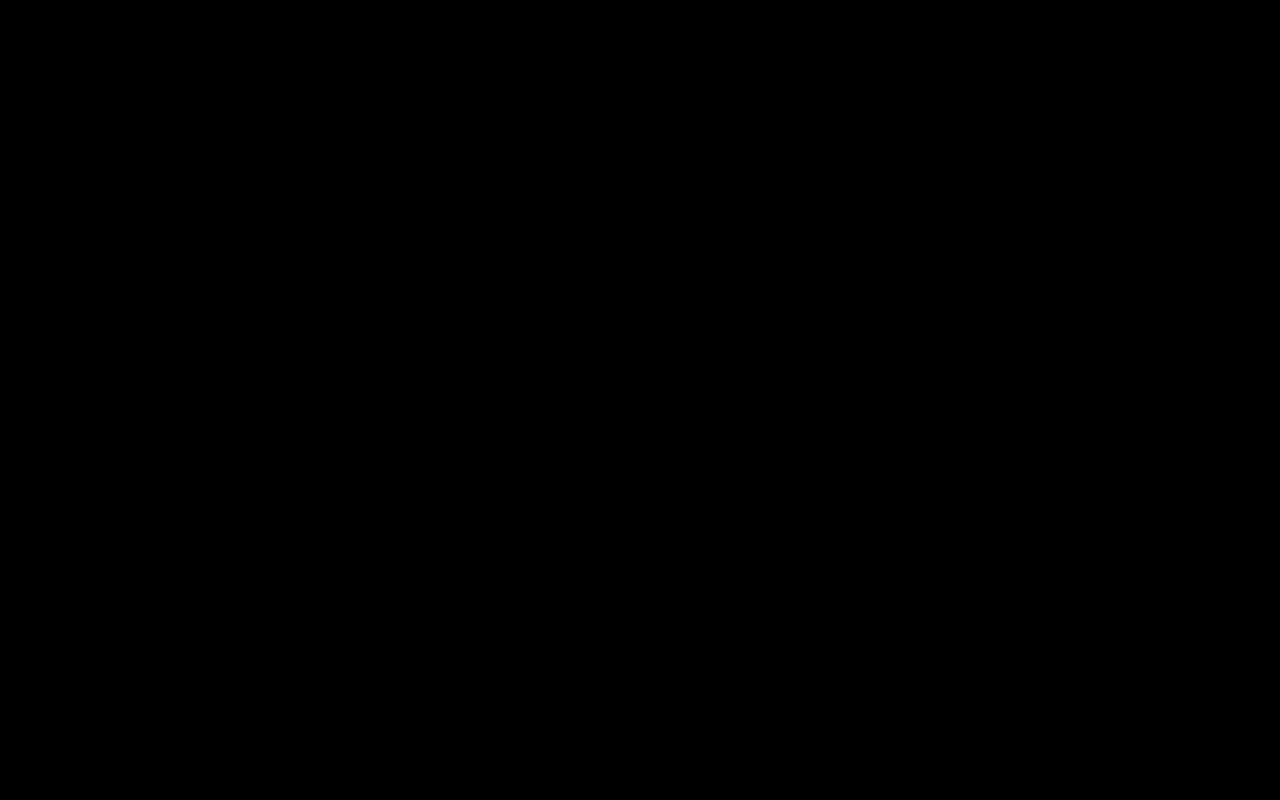
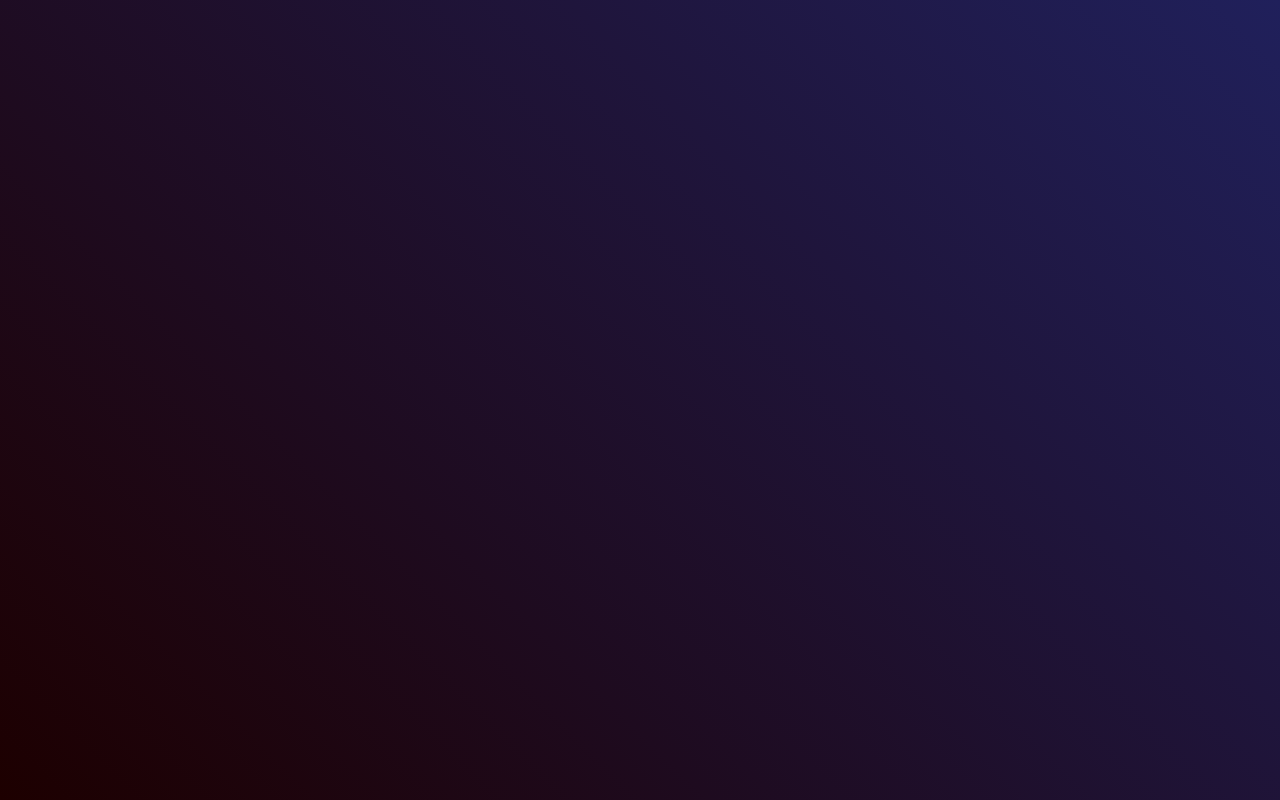
Before and after one commit to Sandunjayasekar/Mini-calendar, a plain HTML site: page index.html in a window 1280 px wide. Drawn offline with Linux system fonts and the light colour scheme.

Commit message:
background colors added

```diff
--- a/style.css
+++ b/style.css
@@ -2,10 +2,14 @@
     margin: 0;
     padding: 0;
     box-sizing: border-box;
+    font-family: 'poppins' sans-serif;
 }
 
 .hero {
-    height: 100vh;
+    min-height: 100vh;
     width: 100%;
-    background-color: #000;
+    background: linear-gradient(45deg, #1d0000, #20205b);
+    display: flex;
+    align-items: center;
+    justify-content: center;
 }
```
